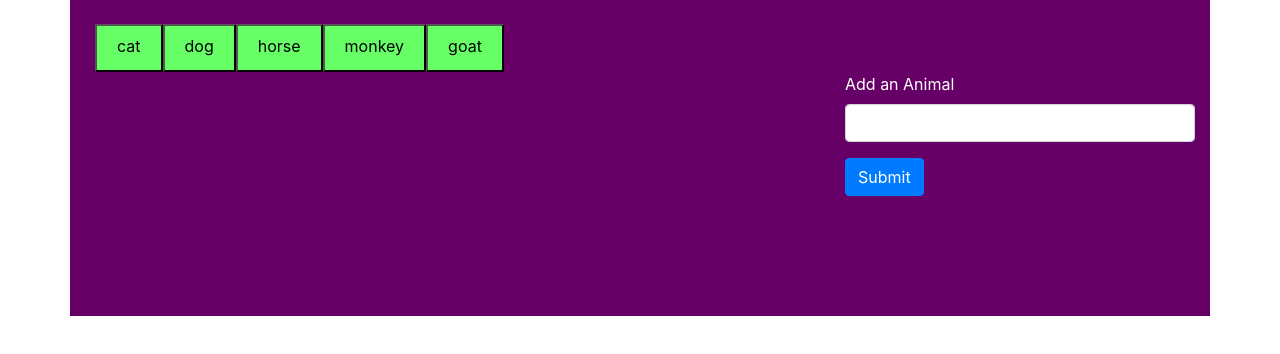
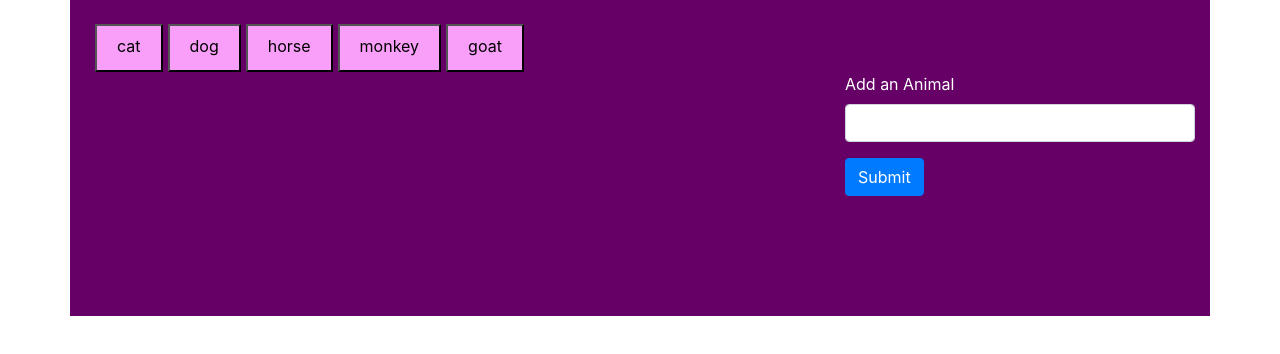
Before and after one commit to osyBodife/giphyHmwk, a plain HTML site: page index.html in a window 1280 px wide. Drawn offline with nearby package versions, Linux system fonts and the light colour scheme.

Commit message:
upload modified files

```diff
--- a/assets/css/style.css
+++ b/assets/css/style.css
@@ -31,5 +31,6 @@
 
    .btnClass{
     padding:0px 20px 5px 20px;
-    background-color:#66ff66;
+    background-color:#f99ff9;
+    margin-right: 5px;
     }
```
